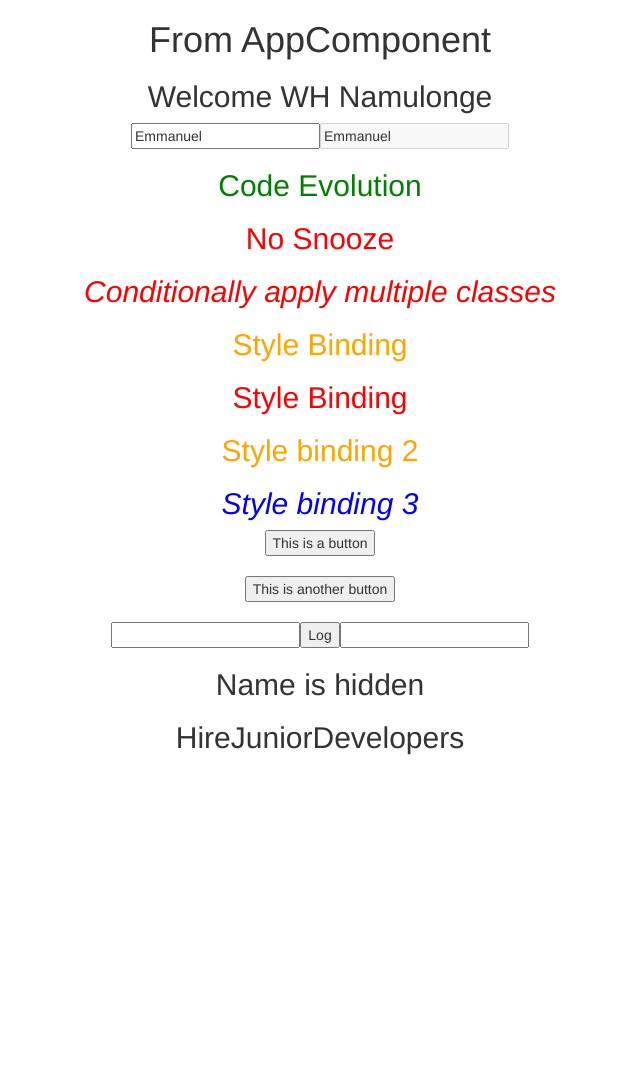
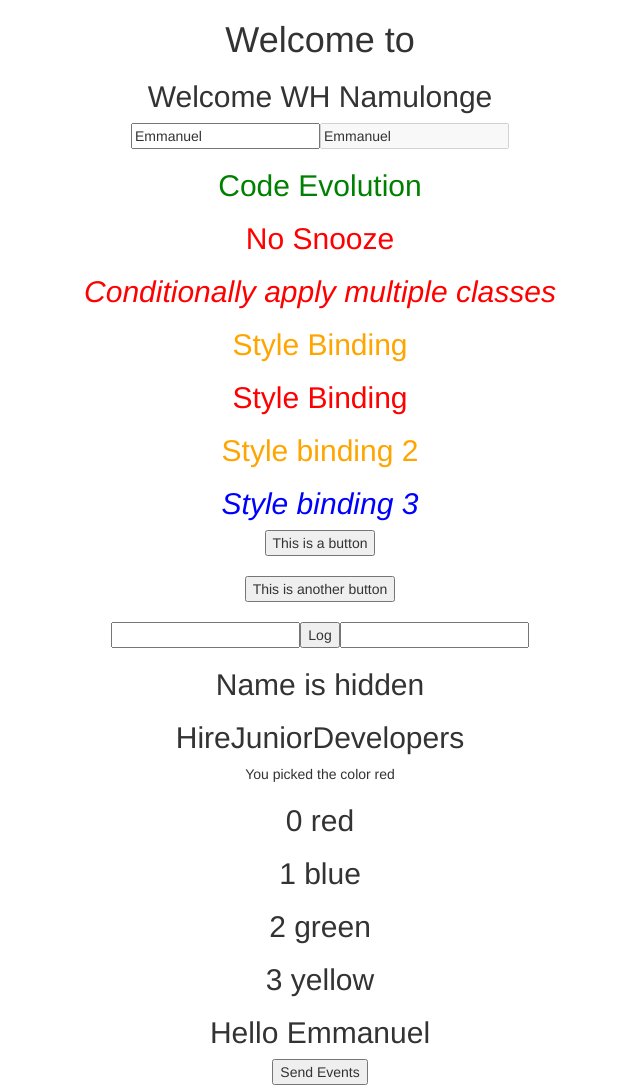
Before and after one commit to emmyobonyo/Angular-learning, an Angular app: page / in a window 1280 px wide. Shown: the whole page, without its empty margins (320-960 px from the left). Before the commit the page ends 800 px from the top, so only its background shows below. Built offline with nearby package versions, Linux system fonts and the light colour scheme.

Commit message:
send data from child to the parent

```diff
--- a/src/app/app.component.html
+++ b/src/app/app.component.html
@@ -1,6 +1,6 @@
 <div style="text-align:center">
   <h1>
-    From AppComponent
+    Welcome to {{ message }}
   </h1>
-  <app-test></app-test>
+  <app-test (childEvent)="message=$event" [parentData]="name"></app-test>
 </div>
--- a/src/app/app.component.ts
+++ b/src/app/app.component.ts
@@ -10,4 +10,8 @@ import { Component } from '@angular/core';
     }
   `]
 })
-export class AppComponent {}
+export class AppComponent {
+  title = 'app'
+  public name = 'Emmanuel'
+  public message = ''
+}
--- a/src/app/test/test.component.ts
+++ b/src/app/test/test.component.ts
@@ -1,4 +1,4 @@
-import { Component } from '@angular/core'
+import { Component, EventEmitter, Input, Output } from '@angular/core'
 
 @Component({
     selector: 'app-test',
@@ -51,6 +51,20 @@ import { Component } from '@angular/core'
             <h2>HireJuniorDevelopers</h2>
         </ng-template>
         <h2 *ngIf="displayName; then thenBlock; else elseyBlock"></h2>
+        <!-- ngSwicth -->
+        <div [ngSwitch]="color">
+            <div *ngSwitchCase="'red'">You picked the color red</div>
+            <div *ngSwitchCase="'blue'">You picked the color blue</div>
+            <div *ngSwitchCase="'green'">You picked the color red</div>
+            <div *ngSwitchDefault>Pick again</div>
+        </div>
+        <!-- ngFor -->
+        <div *ngFor="let color of colors; index as i">
+            <h2>{{ i }} {{ color }}</h2>
+        </div>
+        <!-- Component Interation -->
+        <h2>{{ "Hello " + parentData }}</h2>
+        <button (click)="fireEvent()">Send Events</button>
     `,
     styles:[`
         .text-success {
@@ -66,6 +80,14 @@ import { Component } from '@angular/core'
 })
 
 export class TestComponent {
+    // Get data from the parent data
+    // @Input('parentData') public name:any; <---- giving it a unique name
+    @Input() public parentData: any
+    // Send data to a parent component
+    @Output() public childEvent = new EventEmitter()
+
+    public colors = ["red", "blue", "green", "yellow"]
+    public color = 'red'
     public displayName = false
     public newName = ''
     public successClass = "text-success"
@@ -102,4 +124,7 @@ export class TestComponent {
     logMessage(value: any) {
         console.log(value)
     }
+    fireEvent(){
+        this.childEvent.emit('Hey Codevolution')
+    }
 }
```
